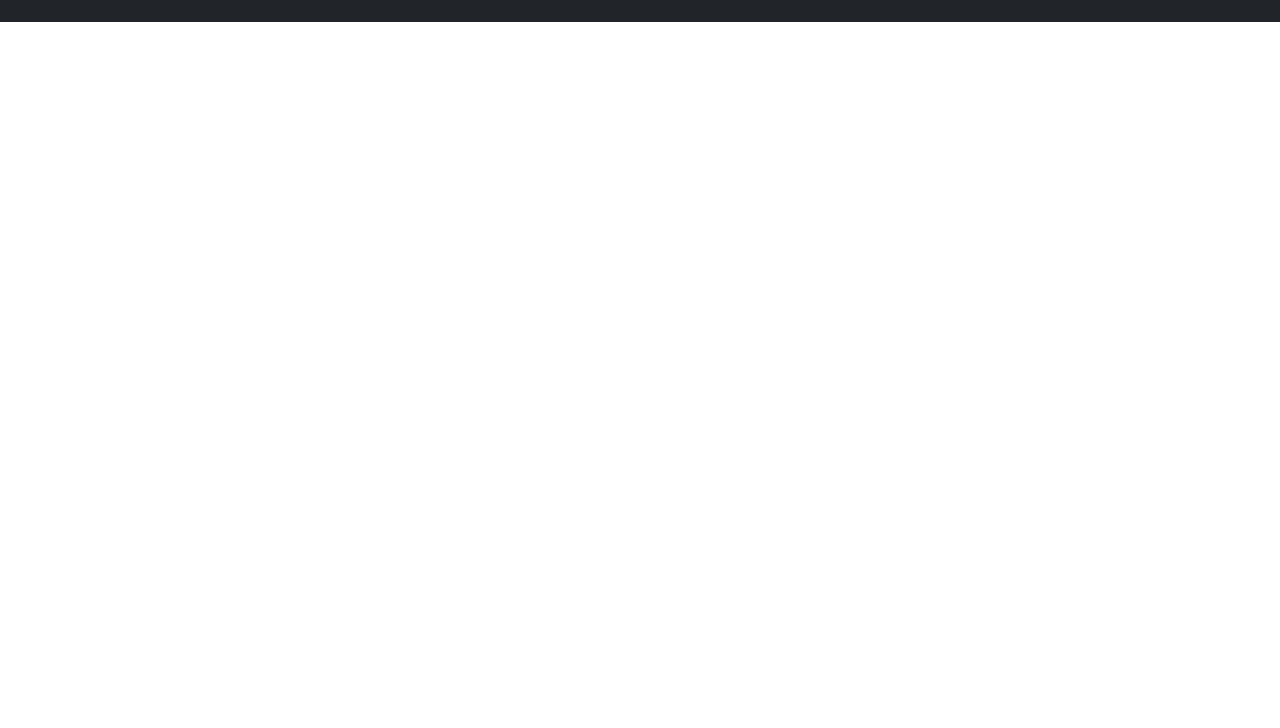
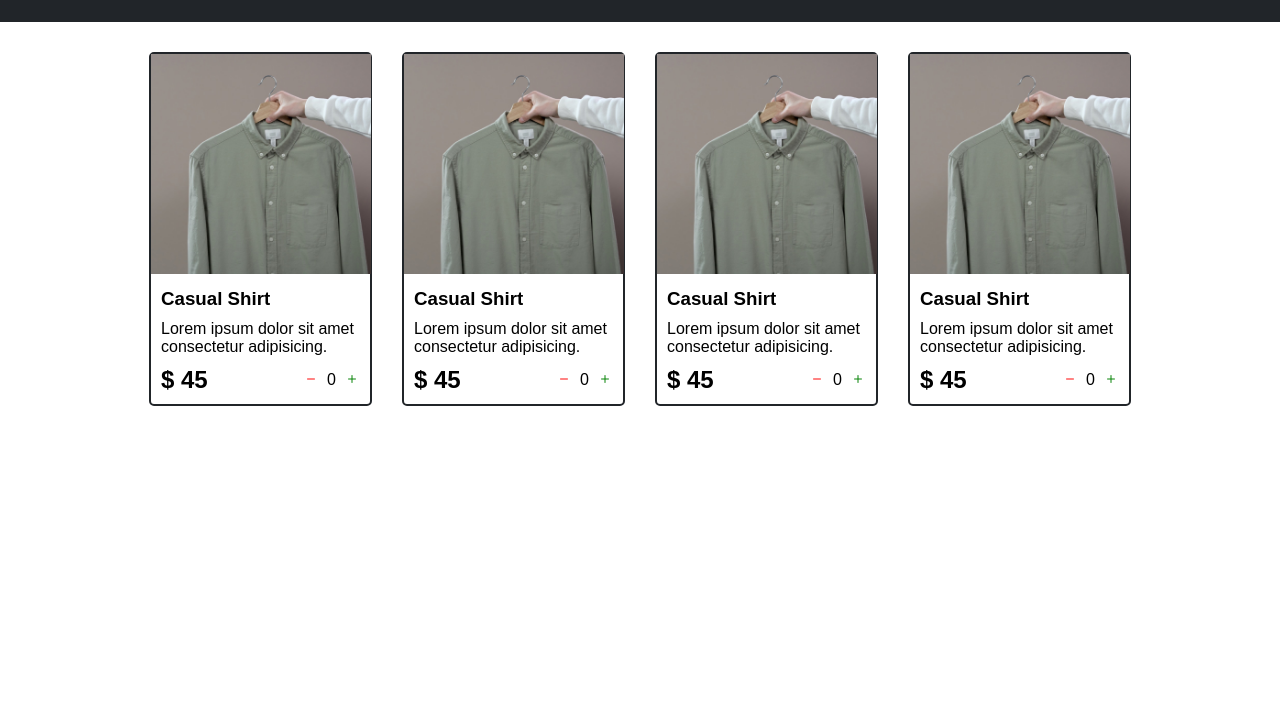
Before and after one commit to rumi0811/shippingCart, a plain HTML site: page index.html in a window 1280 px wide. Shown: the part 72-800 px from the top of the page. Drawn offline with nearby package versions, Linux system fonts and the light colour scheme.

Commit message:
my second commit

```diff
--- a/index.html
+++ b/index.html
@@ -18,10 +18,7 @@
     </div>
 
     <div class="shop" id="shop">
-        <div class="item"></div>
-        <div class="item"></div>
-        <div class="item"></div>
-        <div class="item"></div>
+
     </div>
 
 
--- a/main.js
+++ b/main.js
@@ -0,0 +1,54 @@
+let shop = document.getElementById('shop')
+
+let shopItemsData = [{
+    id:"aswd1",
+    name:"Casual Shirt",
+    price: 45,
+    desc: "lorem7  ",
+    img: "images/img-1.jpg"
+},
+{
+    id:"aswd2",
+    name:"Office Shirt",
+    price: 100,
+    desc: "lorem7  ",
+    img: "images/img-2.jpg"
+},
+{
+    id:"aswd3",
+    name:"T Shirt",
+    price: 25,
+    desc: "lorem7  ",
+    img: "images/img-3.jpg"
+},
+{
+    id:"aswd4",
+    name:"Man Shirt",
+    price: 300,
+    desc: "lorem7  ",
+    img: "images/img-4.jpg"
+},
+];
+
+let generateShop =()=>{
+    return (shop.innerHTML = shopItemsData.map((aswd5)=>{
+        return `
+        <div class="item">
+        <img width="220" src="images/img-1.jpg" alt="">
+        <div class="details">
+            <h3>Casual Shirt</h3>
+            <p>Lorem ipsum dolor sit amet consectetur adipisicing.</p>
+            <div class="price-quantity">
+                <h2>$ 45</h2>
+                <div class="buttons">
+                    <i class="bi bi-dash"></i>
+                    <div class="quantity">0</div>
+                    <i class="bi bi-plus"></i>
+                </div>
+            </div>
+        </div>
+    </div>   `;
+    }).join("")) ;
+};
+
+generateShop()
--- a/style.css
+++ b/style.css
@@ -20,6 +20,7 @@ body{
     background-color: #212529;
     color: white;
     padding: 25px 60px;
+    margin-bottom: 30px;
 }
 
 .cart{
@@ -32,13 +33,71 @@ body{
 }
 
 .cartAmount{
-    font-size: 16px;
+
     background-color: red;
     color: white;
     position: absolute;
-    top: -15px;
-    right: -10px;
+    top: -25px;
+    right: -20px;
     padding: 3px;
     border-radius: 3px;
 
 }
+
+/**
+* ! Shop items style are here
+**/
+
+
+.shop{
+    display: grid;
+    grid-template-columns: repeat(4, 223px);
+    gap: 30px;
+    justify-content: center;
+}
+
+@media (max-width: 1000px){
+    .shop{
+        grid-template-columns: repeat(2, 223px);
+    }
+}
+
+@media (max-width: 500px){
+    .shop{
+        grid-template-columns: repeat(1, 223px);
+    }
+}
+
+.item{
+    border: 2px solid #212529;
+    border-radius: 5px;
+}
+
+.details{
+    display: flex;
+    flex-direction: column;
+    padding: 10px;
+    gap: 10px;
+}
+
+.price-quantity{
+    display: flex;
+    flex-direction: row;
+    justify-content: space-between;
+    align-items: center;
+}
+
+.buttons{
+    display: flex;
+    flex-direction: row;
+    gap: 8px;
+    font-size: 16px;
+}
+
+.bi-dash{
+    color: red;
+}
+
+.bi-plus{
+    color: green;
+}
```
